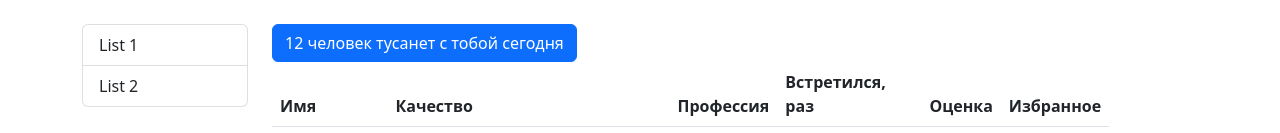
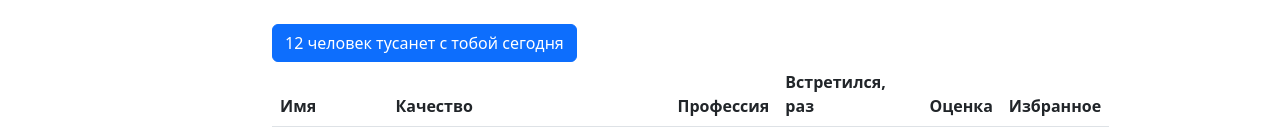
Before and after one commit to NMKD/fast-company, a React (Create React App) app: page / in a window 1280 px wide. Shown: the top 133 px of the page. Built offline with nearby package versions, Linux system fonts and the light colour scheme.

Commit message:
create list in GroupList

```diff
--- a/src/api/fake.api/professions.api.js
+++ b/src/api/fake.api/professions.api.js
@@ -7,11 +7,9 @@ export const professions = {
     cook: { _id: "67rdca3eeb7f6fgeed471829", name: "Повар" }
 };
 
-const fetchAll = () =>
+export const fetchAll = () =>
     new Promise((resolve) => {
         setTimeout(() => {
             resolve(professions);
         }, 2000);
     });
-
-export default fetchAll;
--- a/src/api/index.js
+++ b/src/api/index.js
@@ -1,5 +1,5 @@
 import * as users from "./fake.api/user.api";
-import { professions } from "./fake.api/professions.api";
+import * as professions from "./fake.api/professions.api";
 const API = {
     users,
     professions
--- a/src/components/User/groupList.jsx
+++ b/src/components/User/groupList.jsx
@@ -1,14 +1,23 @@
 import React from "react";
+import PropTypes from "prop-types";
 
-const GroupList = () => {
+const GroupList = ({ items }) => {
+    const professions = Object.keys(items);
     return (
         <>
             <ul className="list-group">
-                <li className="list-group-item">List 1</li>
-                <li className="list-group-item">List 2</li>
+                {professions.map((item, i) => (
+                    <li className="list-group-item" key={`${item}-${i}`}>
+                        {item}
+                    </li>
+                ))}
             </ul>
         </>
     );
 };
 
+GroupList.propTypes = {
+    items: PropTypes.object.isRequired
+};
+
 export default GroupList;
--- a/src/components/User/users.jsx
+++ b/src/components/User/users.jsx
@@ -1,10 +1,11 @@
-import React, { useState } from "react";
+import React, { useState, useEffect } from "react";
 import User from "./user";
 import PropTypes from "prop-types";
 import SearchStatus from "./searchStatus";
 import Pagination from "./pagination";
 import paginate from "../../utils/paginate";
 import GroupList from "./groupList";
+import api from "../../api";
 
 const Users = ({ users, onDelete, onToogle }) => {
     const tableHead = [
@@ -15,6 +16,7 @@ const Users = ({ users, onDelete, onToogle }) => {
         "Оценка",
         "Избранное"
     ];
+
     const count = users.length;
     // Pagination
     const pageSize = 4;
@@ -24,12 +26,36 @@ const Users = ({ users, onDelete, onToogle }) => {
     };
     const usersCrop = paginate(users, currentPage, pageSize);
 
+    // professions/api
+    const [professions, setProfessions] = useState();
+    async function fetchData() {
+        try {
+            return await api.professions.fetchAll();
+        } catch (error) {
+            throw new Error(
+                "error when mounting the component GroupList in Users"
+            );
+        }
+    }
+    const handleFilterSelect = (params) => {
+        console.log(params);
+    };
+    useEffect(() => {
+        setProfessions(fetchData());
+        setCurrentPage(1);
+    }, []);
+
     return (
         <>
             <div className="container pt-4">
                 <div className="row">
                     <div className="col-2">
-                        <GroupList />
+                        {professions && (
+                            <GroupList
+                                items={professions}
+                                onFilter={() => handleFilterSelect}
+                            />
+                        )}
                     </div>
                     <div className="col-10">
                         <SearchStatus length={count} />
```
Also changed, not shown: .eslintrc.js.
